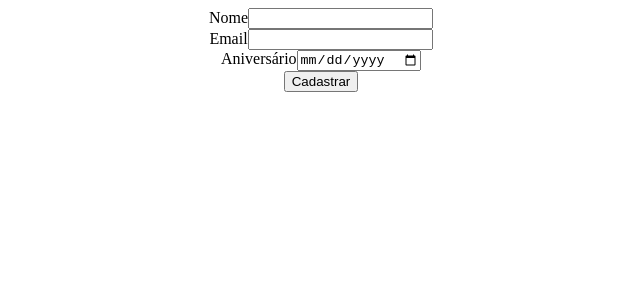
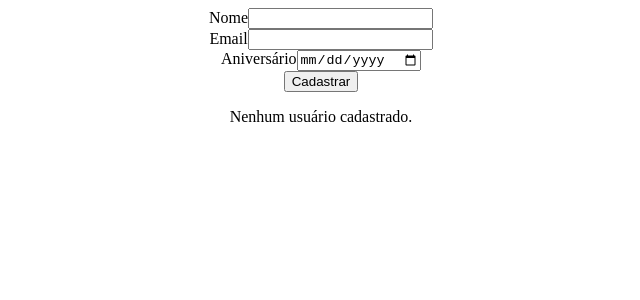
Before and after one commit to eliasfernandesbr/cadastro-mobitype, a React (Create React App) app: page / in a window 1280 px wide. Shown: the top 300 px of the page, without its empty margins (319-959 px from the left). Built offline with nearby package versions, Linux system fonts and the light colour scheme.

Commit message:
users list

```diff
--- a/src/App.js
+++ b/src/App.js
@@ -2,9 +2,11 @@ import axios from "axios";
 import { useState } from "react";
 import "./App.css";
 import Form from "./components/Form";
+import UsersList from "./components/UsersList";
 
 function App() {
   const [user, setUser] = useState({ name: "", email: "", birthdate: "" });
+  const [users, setUsers] = useState([]);
 
   const createUser = async () => {
     const { data } = await axios.post(
@@ -17,6 +19,7 @@ function App() {
   return (
     <div className="App">
       <Form user={user} setUser={setUser} createUser={createUser} />
+      <UsersList users={users} />
     </div>
   );
 }
--- /dev/null
+++ b/src/components/UsersList.jsx
@@ -0,0 +1,28 @@
+import React from "react";
+
+export default function UsersList({ users }) {
+  return (
+    <div>
+      {users.length ? (
+        <table>
+          <thead>
+            <th>Nome</th>
+            <th>Email</th>
+            <th>Aniversário</th>
+          </thead>
+          <tbody>
+            {users.map((user) => (
+              <tr>
+                <td>{user.name}</td>
+                <td>{user.email}</td>
+                <td>{user.birthdate}</td>
+              </tr>
+            ))}
+          </tbody>
+        </table>
+      ) : (
+        <p>Nenhum usuário cadastrado.</p>
+      )}
+    </div>
+  );
+}
```
